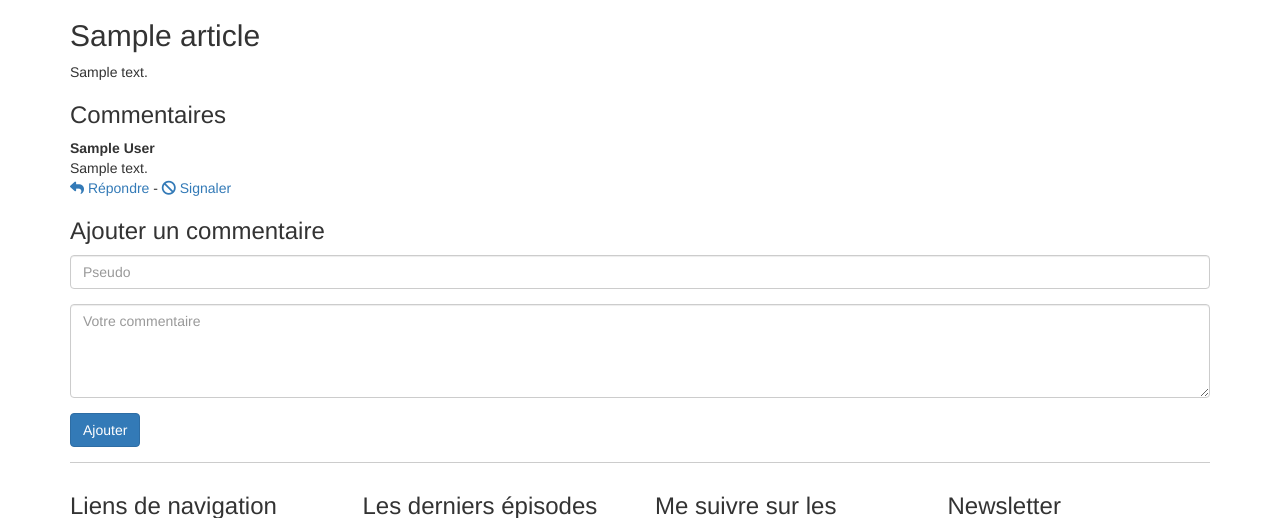
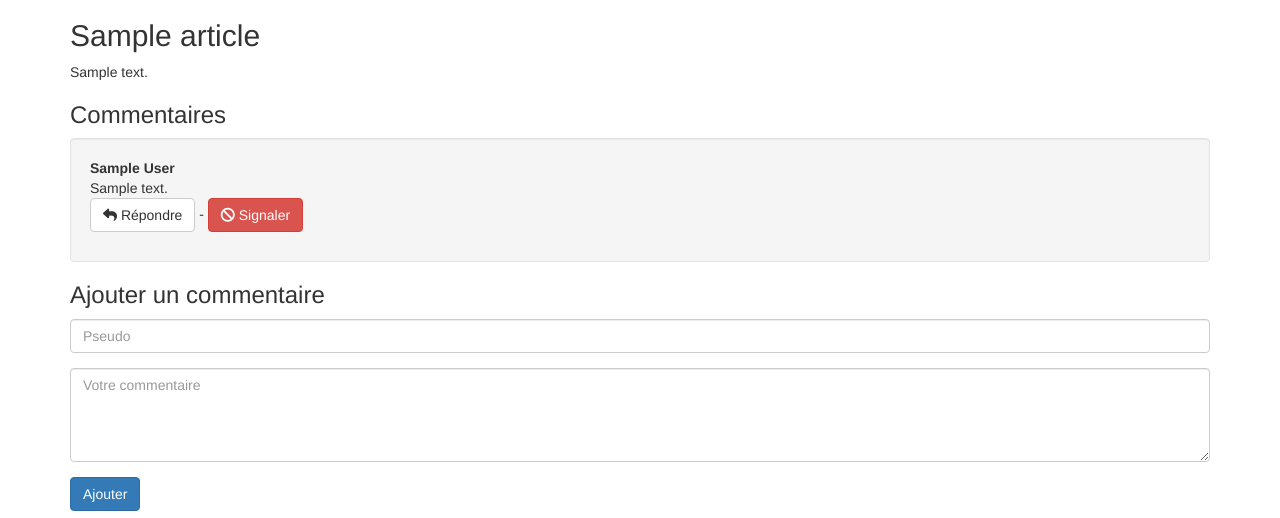
Before and after one commit to arthurgeay/blog_p3, a PHP site: template views/article.html.twig in a window 1280 px wide. Shown: the part 51-569 px from the top of the page. Run offline with PHP 8.4, Linux system fonts and the light colour scheme; the template is opened without the code that fills it: most values are stand-ins (such as "Sample title", 1, 10 or a date in 2020); form fields are guessed from the names that the template uses; some libraries are stand-ins or nearby versions.

Commit message:
Stylisation sommaire des commentaires

```diff
--- a/views/article.html.twig
+++ b/views/article.html.twig
@@ -8,12 +8,16 @@
     <p>{{ article.content }}</p>
     <h3>Commentaires</h3>
     {% for comment in comments %}
-        <strong>{{ comment.author }}</strong><br />
-        {{ comment.content }}
-        <p><a href="#"><i class="fa fa-reply" aria-hidden="true"></i> Répondre</a> - <a href=""><i class="fa fa-ban" aria-hidden="true"></i> Signaler</a></p>
+        <div class="well">
+            <strong>{{ comment.author }}</strong><br />
+            {{ comment.content }}
+            <p><a class="btn btn-default" href="#"><i class="fa fa-reply" aria-hidden="true"></i> Répondre</a> - <a class="btn btn-danger" href=""><i class="fa fa-ban" aria-hidden="true"></i> Signaler</a>
+            </p>
+        </div>
     {% else %}
         Pas de commentaires.
     {% endfor %}
+
 
     <h3>Ajouter un commentaire</h3>
 
```
